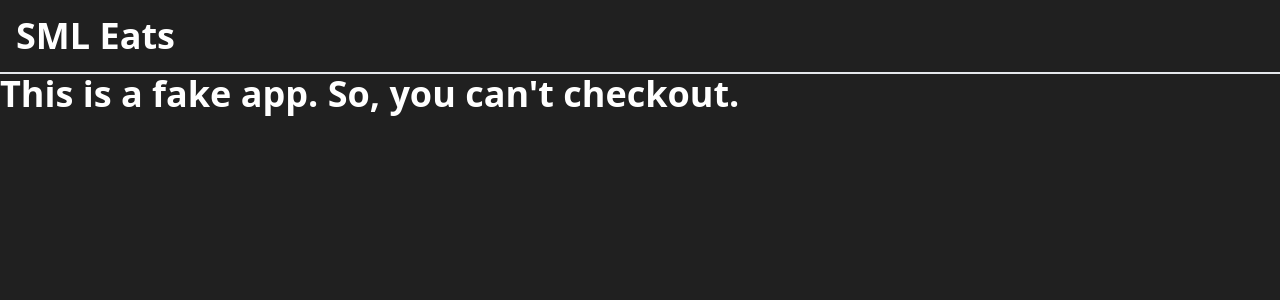
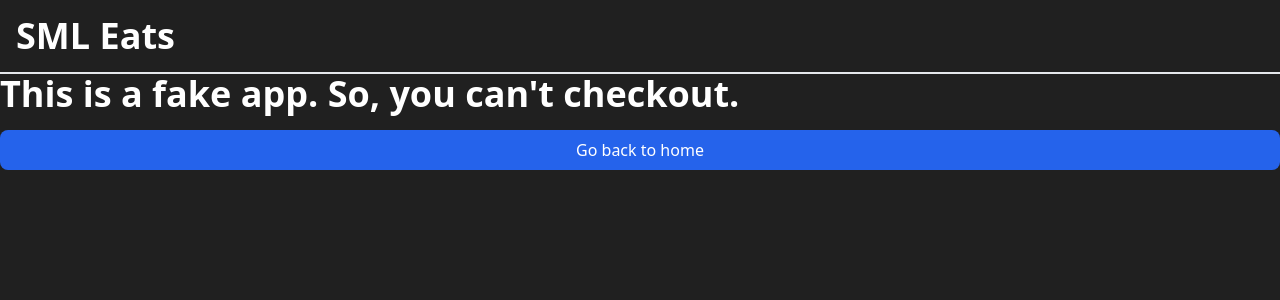
Before and after one commit to shamwela/sml-eats, a Next.js app: page /checkout in a window 1280 px wide. Shown: the top 300 px of the page. Built offline with nearby package versions, Linux system fonts and the light colour scheme.

Commit message:
Improve checkout

```diff
--- a/pages/checkout.tsx
+++ b/pages/checkout.tsx
@@ -1,5 +1,14 @@
+import Link from 'next/link'
+
 const Checkout = () => {
-  return <h1>This is a fake app. So, you can't checkout.</h1>
+  return (
+    <section className='flex flex-col gap-y-4'>
+      <h1>This is a fake app. So, you can't checkout.</h1>
+      <Link href='/'>
+        <a className='button'>Go back to home</a>
+      </Link>
+    </section>
+  )
 }
 
 export default Checkout
```
